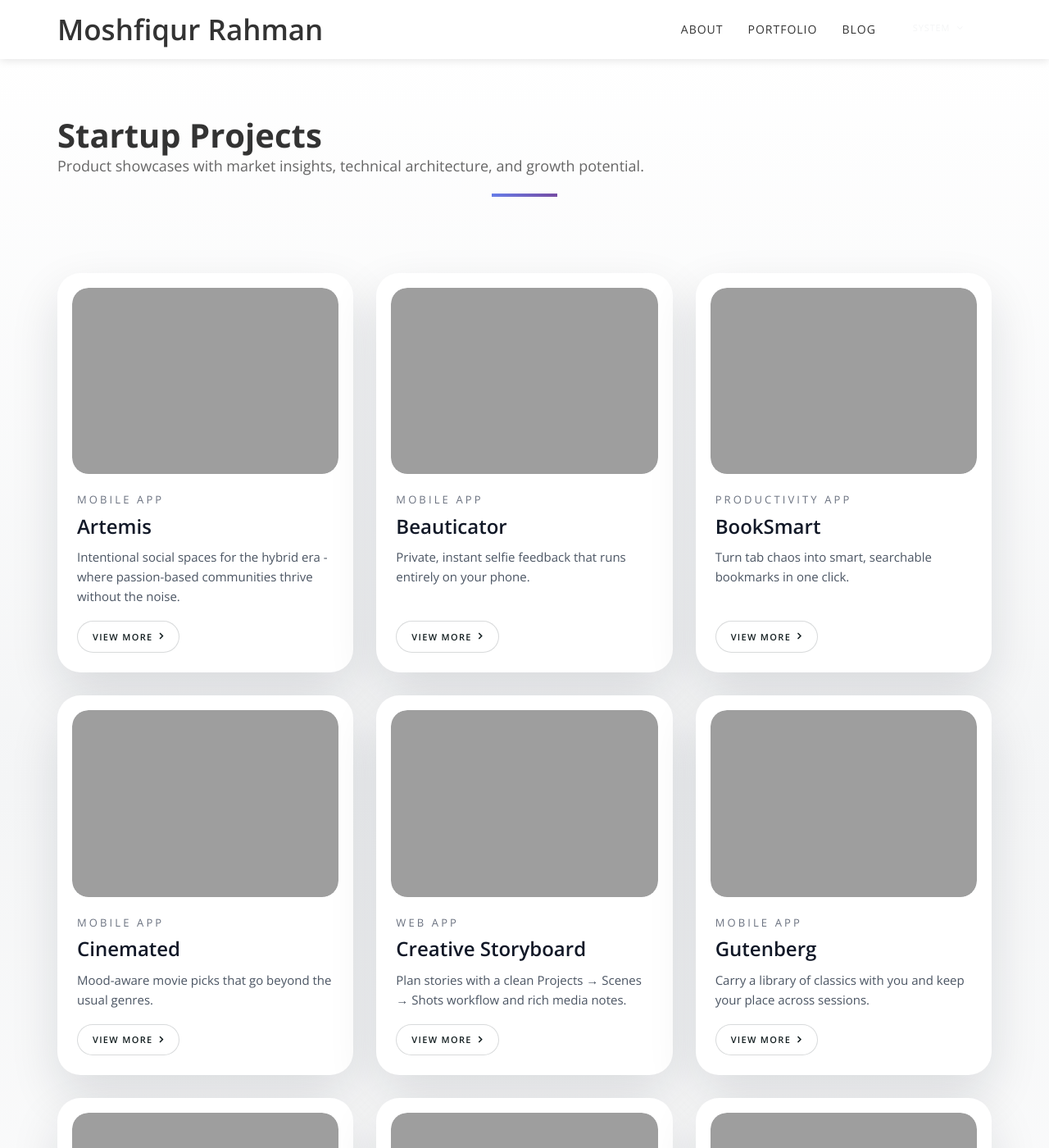
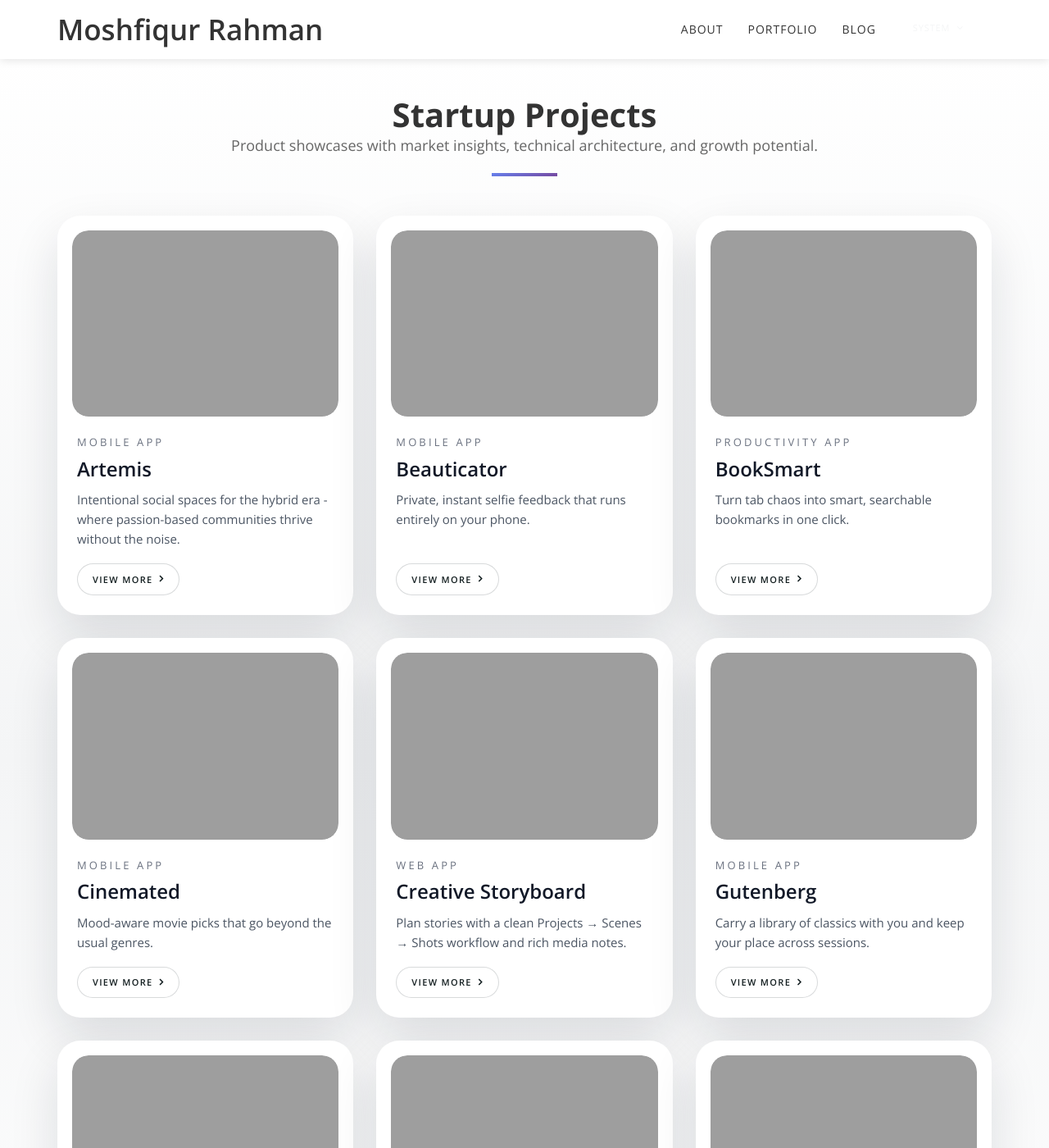
Before and after one commit to moshfiqur/moshfiqur.github.io, a Jekyll site: the page built from portfolio/index.html, in a window 1280 px wide and 1400 px high. Shown: the whole window at 82% size. Built offline with Jekyll 4.4.1, drawn with Linux system fonts in a browser that asks for light colours.

Commit message:
Small cosmetic change

```diff
--- a/_includes/portfolio.html
+++ b/_includes/portfolio.html
@@ -1,6 +1,6 @@
 <div id="portfolio" class="portfolio-section" style="margin: 50px 0 60px;">
   <div class="container">
-    <div class="section-title center">
+    <div class="section-title text-center">
       <h2>Startup Projects</h2>
       <p class="section-description">Product showcases with market insights, technical architecture, and growth potential.</p>
       <hr>
--- a/_sass/custom.scss
+++ b/_sass/custom.scss
@@ -19,7 +19,7 @@
 
 .portfolio-section {
   .section-title {
-    text-align: left;
+    text-align: center;
   }
 
   .portfolio-grid {
--- a/css/style.css
+++ b/css/style.css
@@ -306,7 +306,7 @@
 filter: progid:DXImageTransform.Microsoft.gradient( startColorstr='#ffffff', endColorstr='#ffffff', GradientType=0 ); /* IE6-9 */
 }
 #portfolio .section-title {
-	text-align: left;
+	text-align: center;
 }
 
 .portfolio-archive {
--- a/portfolio/index.html
+++ b/portfolio/index.html
@@ -6,7 +6,7 @@
 {% include nav.html %}
 <div id="portfolio" class="portfolio-section" style="margin: 50px 0 60px;">
   <div class="container">
-    <div class="section-title center">
+    <div class="section-title text-center">
       <h2>Startup Projects</h2>
       <p class="section-description">Product showcases with market insights, technical architecture, and growth potential.</p>
       <hr>
```
